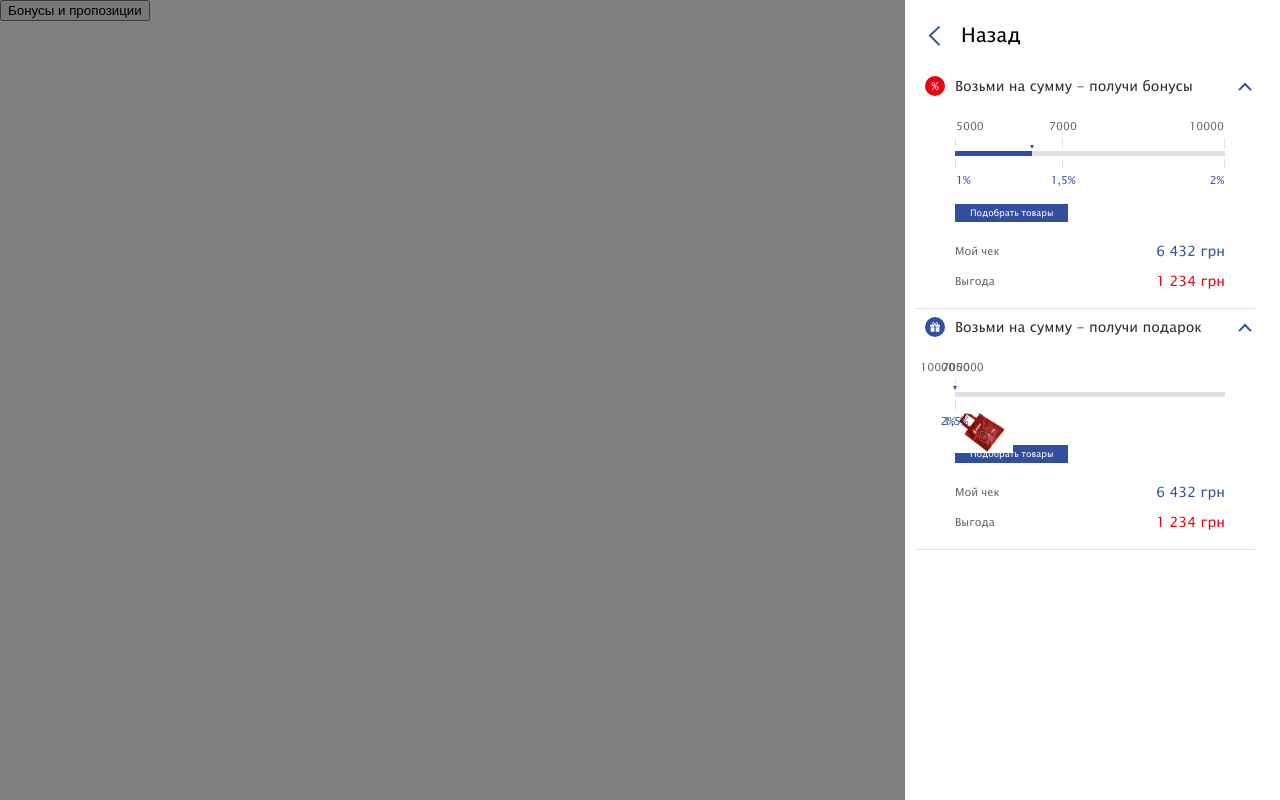
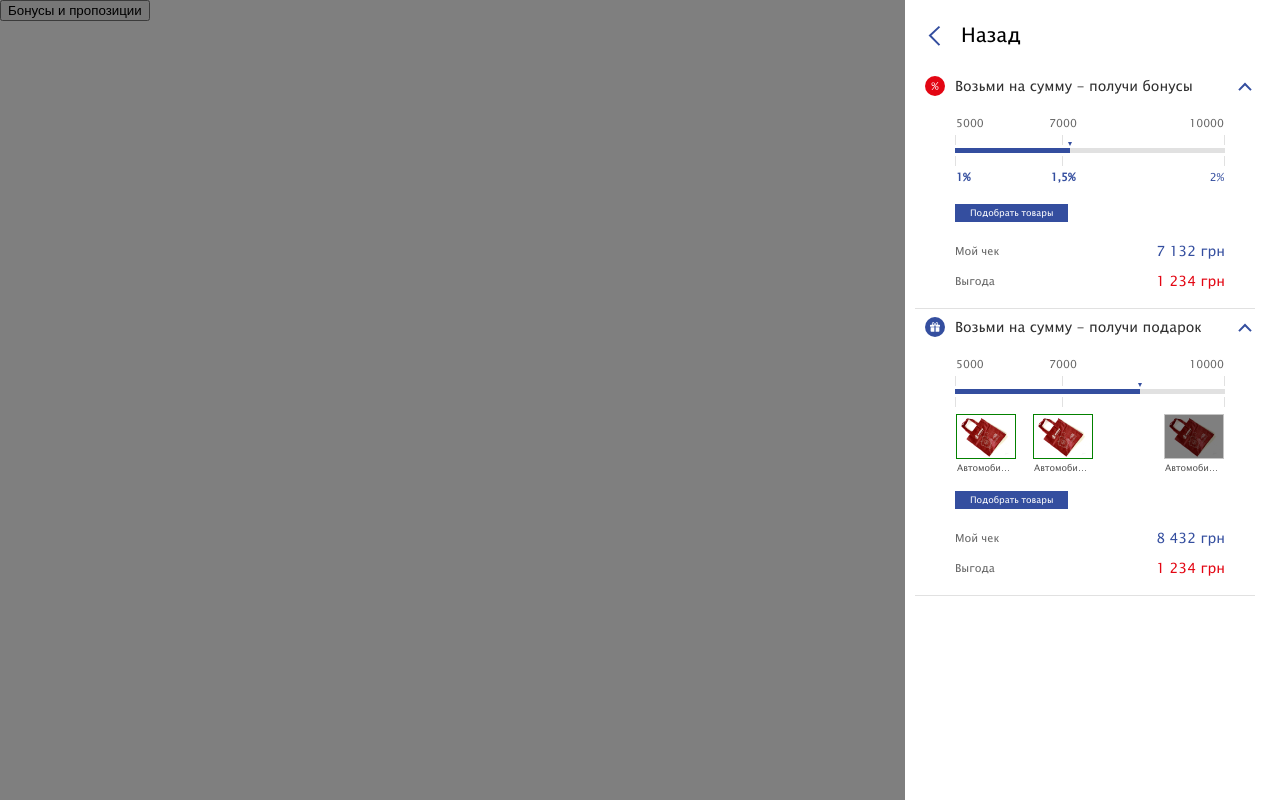
Before and after one commit to KonstantinPererva/box-bonus, a website: page app/index.html in a window 1280 px wide. Both pictures are taken after a click on the button "Бонусы и пропозиции". Drawn offline with nearby package versions, Linux system fonts and the light colour scheme; files that its build step writes are made by us from their sources.

Commit message:
add script

```diff
--- a/app/index.html
+++ b/app/index.html
@@ -59,7 +59,7 @@
 
                                                 <span class="scale-mark__line"></span>
 
-                                                <span class="scale-mark__text scale-mark__text_bottom scale-mark__text_left">1%</span>
+                                                <span class="scale-mark__text scale-mark__text_bottom scale-mark__text_left" data-slave="bonus">1%</span>
                                             </div>
 
                                             <div class="scale-mark" data-mark data-position="7000">
@@ -67,7 +67,7 @@
 
                                                 <span class="scale-mark__line"></span>
 
-                                                <span class="scale-mark__text scale-mark__text_bottom scale-mark__text_center">1,5%</span>
+                                                <span class="scale-mark__text scale-mark__text_bottom scale-mark__text_center" data-slave="bonus">1,5%</span>
                                             </div>
 
                                             <div class="scale-mark" data-mark data-position="10000">
@@ -75,7 +75,7 @@
 
                                                 <span class="scale-mark__line"></span>
 
-                                                <span class="scale-mark__text scale-mark__text_bottom scale-mark__text_right">2%</span>
+                                                <span class="scale-mark__text scale-mark__text_bottom scale-mark__text_right" data-slave="bonus">2%</span>
                                             </div>
 
                                             <div class="scale-track" >
@@ -95,7 +95,7 @@
                                     <div class="bonus-row">
                                         <span class="bonus-row__text-left">Мой чек</span>
 
-                                        <span class="bonus-row__text-right bonus-row__text-right_blue" data-leading="6432">6 432 грн</span>
+                                        <span class="bonus-row__text-right bonus-row__text-right_blue" data-leading="7132">7 132 грн</span>
                                     </div>
 
                                     <div class="bonus-row">
@@ -129,15 +129,17 @@
 
                             <div class="bonus-card-content" data-box="bonus-card" data-card="bonus">
                                 <div class="bonus-card-content__scale">
-                                    <div class="scale" data-scale="bonus" data-min="5000" data-max="10000">
+                                    <div class="scale scale_img" data-scale="bonus" data-min="5000" data-max="10000">
                                         <div class="scale__inner">
-                                            <div class="scale-mark" data-mark data-position="5000">
+                                            <div class="scale-mark" data-mark="bonus" data-position="5000">
                                                 <span class="scale-mark__text scale-mark__text_top scale-mark__text_left">5000</span>
 
                                                 <span class="scale-mark__line"></span>
 
-                                                <span class="scale-mark__img scale-mark__img_left">
+                                                <span class="scale-mark__img scale-mark__img_left" data-slave="bonus">
                                                     <img src="images/gift-1.jpg" alt="gift" />
+
+                                                    <span class="scale-mark__title-img">Автомобидбный освежитель</span>
                                                 </span>
                                             </div>
 
@@ -146,7 +148,11 @@
 
                                                 <span class="scale-mark__line"></span>
 
-                                                <span class="scale-mark__text scale-mark__text_bottom scale-mark__text_center">1,5%</span>
+                                                <span class="scale-mark__img scale-mark__img_center" data-slave="bonus">
+                                                    <img src="images/gift-1.jpg" alt="gift" />
+
+                                                    <span class="scale-mark__title-img">Автомобидбный освежитель</span>
+                                                </span>
                                             </div>
 
                                             <div class="scale-mark" data-mark data-position="10000">
@@ -154,7 +160,11 @@
 
                                                 <span class="scale-mark__line"></span>
 
-                                                <span class="scale-mark__text scale-mark__text_bottom scale-mark__text_right">2%</span>
+                                                <span class="scale-mark__img scale-mark__img_right" data-slave="bonus">
+                                                    <img src="images/gift-1.jpg" alt="gift" />
+
+                                                    <span class="scale-mark__title-img">Автомобидбный освежитель</span>
+                                                </span>
                                             </div>
 
                                             <div class="scale-track" >
@@ -174,7 +184,7 @@
                                     <div class="bonus-row">
                                         <span class="bonus-row__text-left">Мой чек</span>
 
-                                        <span class="bonus-row__text-right bonus-row__text-right_blue" data-leading="6432">6 432 грн</span>
+                                        <span class="bonus-row__text-right bonus-row__text-right_blue" data-leading="8432">8 432 грн</span>
                                     </div>
 
                                     <div class="bonus-row">
--- a/app/js/app.js
+++ b/app/js/app.js
@@ -25,7 +25,8 @@ if (document.querySelector('[data-scale="bonus"]')) {
     var scaleList = document.querySelectorAll('[data-scale="bonus"]');
     [].forEach.call(scaleList, function (scale) {
         if(scale){
-            new Scale(scale);
+            let scl = new Scale(scale);
+            scl.init();
         }
     });
 }
--- a/app/js/scale.js
+++ b/app/js/scale.js
@@ -1,41 +1,56 @@
 function Scale(node) {
     var _S = this;
+    _S.slave = null;
+    _S.wrapper = null;
+    _S.leading = null;
 
     _S.node = node || null;
+
     _S.min = _S.node.dataset.min || null;
     _S.max = _S.node.dataset.max || null;
-    _S.mark = _S.node.querySelectorAll('[data-mark]') || null;
-    _S.wrapper = null;
-
     _S.dif = parseInt(_S.max, 10) - parseInt(_S.min, 10);
 
-    _S.card = function (el) {
+    _S.mark = _S.node.querySelectorAll('[data-mark]') || null;
+    _S.band = _S.node.querySelector('[data-band]') || null;
+
+    _S.activeBonus = function() {
+        [].forEach.call(_S.mark, function (mark) {
+            mark.slave = mark.querySelector('[data-slave]');
+            console.log(mark.slave);
+
+            var pos = parseInt(mark.dataset.position, 10);
+            var data = parseInt(_S.leading.dataset.leading, 10);
+
+            if (pos <= data) {
+                mark.slave.classList.add('active');
+            }
+        })
+    };
+
+    _S.setLeading = function() {
+        _S.parentSearch(_S.node);
+        _S.leading = _S.wrapper.querySelector('[data-leading]') || null;
+    };
+
+    _S.parentSearch = function(el) {
         // debugger;
         var parent = el.parentElement;
-        _S.wrapper = parent;
 
-        if (parent == document.querySelector('.bonus-card-content')) {return;}
+        if (parent.dataset.card === "bonus") {
+            return _S.wrapper = parent;
+        }
 
-        _S.card(_S.wrapper);
+        _S.parentSearch(parent);
     };
-
-    _S.card(_S.node);
-
-    _S.leading = _S.wrapper.querySelector('[data-leading]') || null;
-    _S.band = _S.node.querySelector('[data-band]') || null;
 
     _S.fullness = function() {
         var data = _S.leading.dataset.leading;
         var per = (parseInt(data, 10) - _S.dif) * 100 / _S.dif;
 
-        console.log(data);
-        console.log(parseInt(data, 10));
-        console.log(per);
-
         _S.band.style.width = per + "%";
     };
 
-    _S.positionMark = function () {
+    _S.positionMark = function() {
         [].forEach.call(_S.mark, function (mark, ind) {
             var pos = mark.dataset.position;
             var per = (parseInt(pos, 10) - _S.dif) * 100 / _S.dif;
@@ -45,11 +60,18 @@ function Scale(node) {
             } else {
                 mark.style.left = "calc(" + per + "% - 1px)";
             }
-
         })
     };
 
-    _S.positionMark();
-    _S.fullness();
+    _S.init = function() {
+        _S.positionMark();
+        _S.setLeading();
+        _S.fullness();
+        _S.activeBonus();
+    };
 
+    return {
+        init: _S.init,
+
+    }
 }
--- a/app/scss/_scale.scss
+++ b/app/scss/_scale.scss
@@ -1,8 +1,13 @@
 .scale {
+  height: 74px;
+  padding: 34px 0 0;
+
+  &_img {
+    height: 120px;
+  }
 
   &__inner {
     position: relative;
-    min-height: 74px;
     width: 100%;
   }
 
@@ -47,6 +52,10 @@
       font-family: $f-l;
       padding: 5px 0;
 
+      &.active {
+        font-weight: 900;
+      }
+
       &_top {
         bottom: 100%;
         color: $c-gray-3;
@@ -69,6 +78,71 @@
         left: 100%;
         transform: translateX(-50%);
       }
+    }
+
+    &__img {
+      position: absolute;
+      width: 60px;
+      height: 45px;
+      top: calc(100% + 7px);
+      display: flex;
+      align-items: center;
+      justify-content: center;
+      border: 1px solid $c-gray-12;
+
+      &:after {
+        content: '';
+        position: absolute;
+        top: 0;
+        bottom: 0;
+        right: 0;
+        left: 0;
+        background: rgba(0,0,0,.5);
+      }
+
+      &.active {
+        border-color: $c-green;
+
+        &:after {
+          background: none;
+        }
+      }
+
+      &_left {
+        left: 100%;
+      }
+
+      &_right {
+        right: 100%;
+      }
+
+      &_center {
+        left: 100%;
+        transform: translateX(-50%);
+      }
+
+      & img {
+        display: block;
+        bottom: 0;
+        outline: none;
+        max-width: 100%;
+        max-height: 100%;
+      }
+    }
+
+    &__title-img {
+      position: absolute;
+      top: 100%;
+      left: 0;
+      display: block;
+      width: 100%;
+      height: 21px;
+      font-size: 9px;
+      color: $c-gray-7;
+      line-height: 21px;
+      overflow: hidden;
+      white-space: nowrap;
+      text-overflow: ellipsis;
     }
   }
 
```
